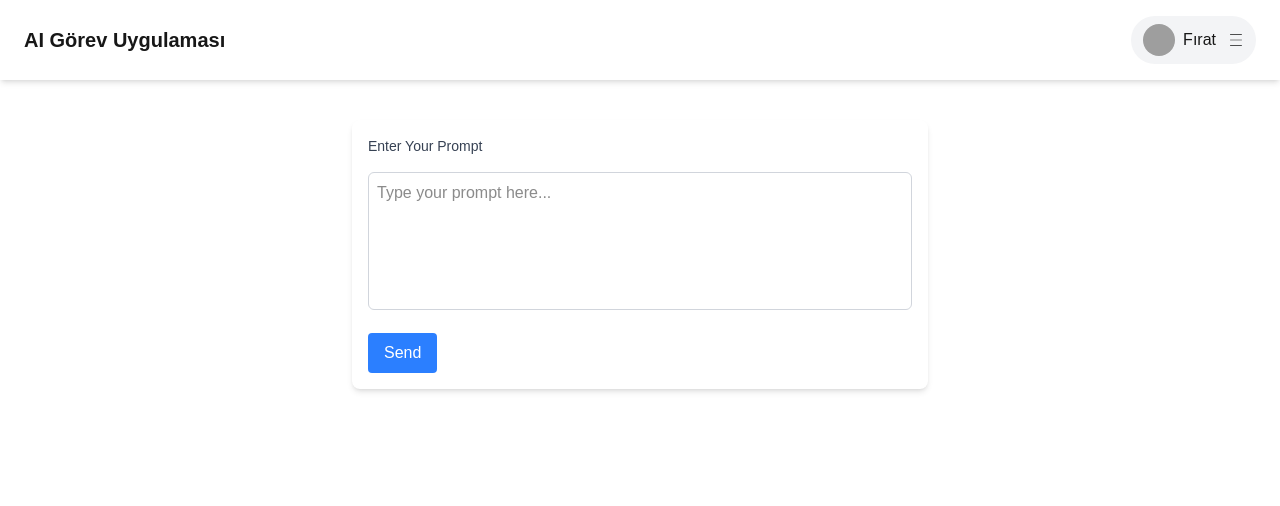
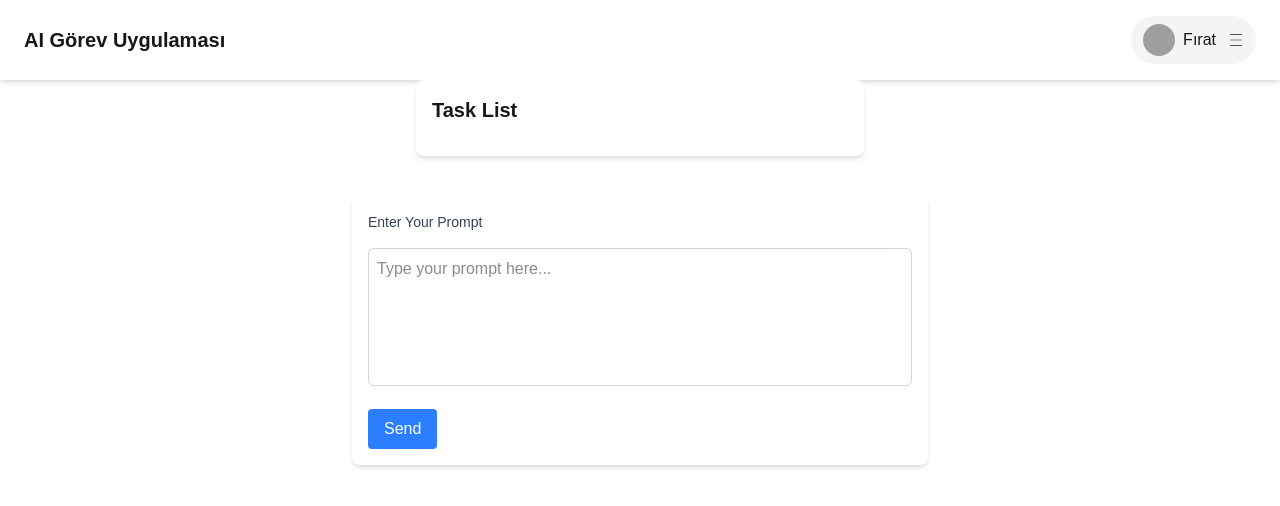
Before and after one commit to FiratSomek/Daily-Task-With-AI, a Next.js app: page /Dashboard in a window 1280 px wide. Shown: the top 506 px of the page. Built offline with nearby package versions, Linux system fonts and the light colour scheme; grey boxes are pictures that could not be loaded.

Commit message:
TaskList component has been created

```diff
--- a/src/app/Dashboard/page.tsx
+++ b/src/app/Dashboard/page.tsx
@@ -1,11 +1,13 @@
 import React from "react";
 import Header from "../components/Header";
 import PromptForm from "../components/PromptForm";
+import TaskList from "../components/TaskList";
 
 const Dashboard = () => {
   return (
     <div>
       <Header />
+      <TaskList />
       <PromptForm />
     </div>
   );
--- /dev/null
+++ b/src/app/components/TaskList/index.tsx
@@ -0,0 +1,11 @@
+import React from "react";
+
+const TaskList = () => {
+  return (
+    <div className="bg-white shadow-md rounded-lg p-4 max-w-md mx-auto">
+      <h2 className="text-xl font-semibold mb-4">Task List</h2>
+    </div>
+  );
+};
+
+export default TaskList;
```
